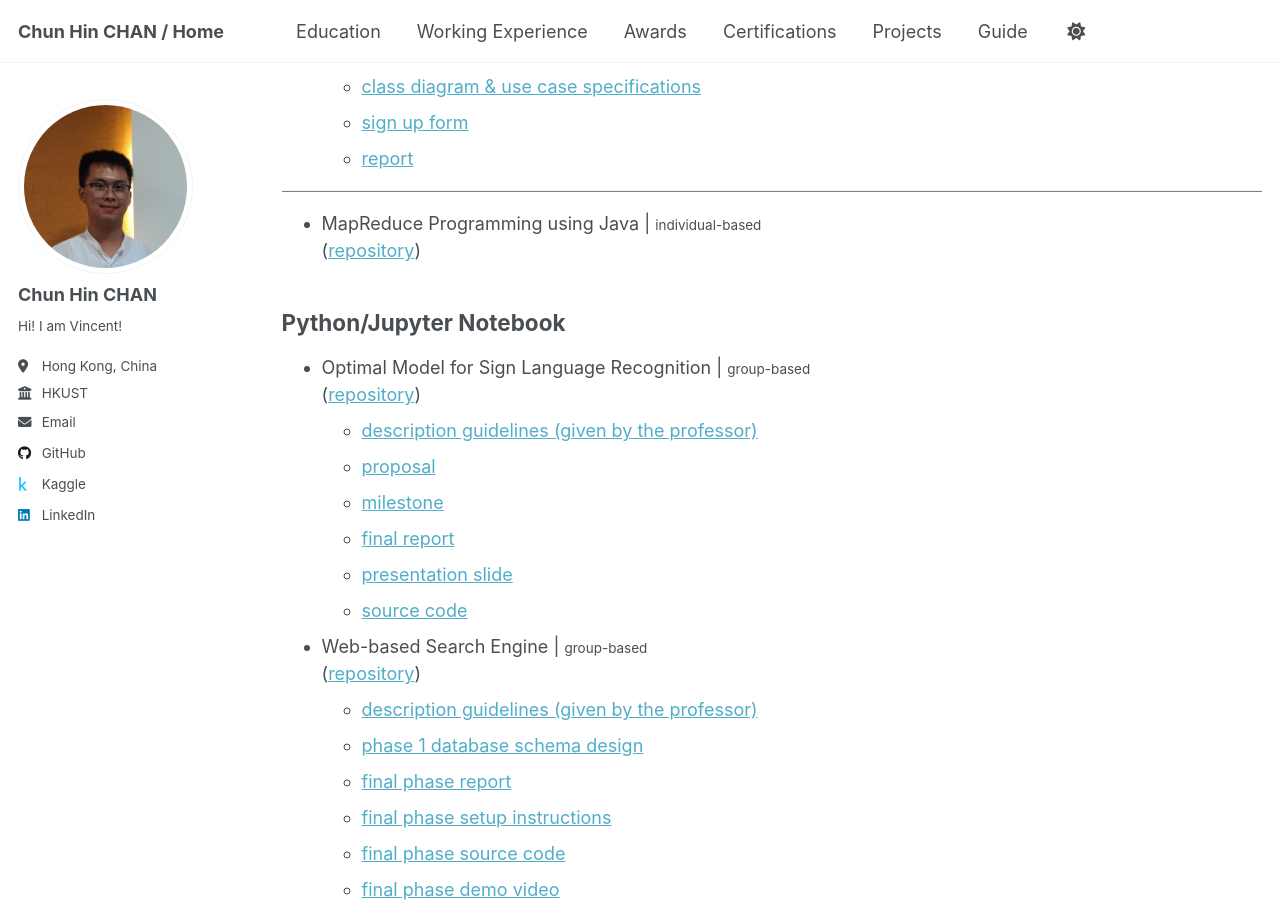
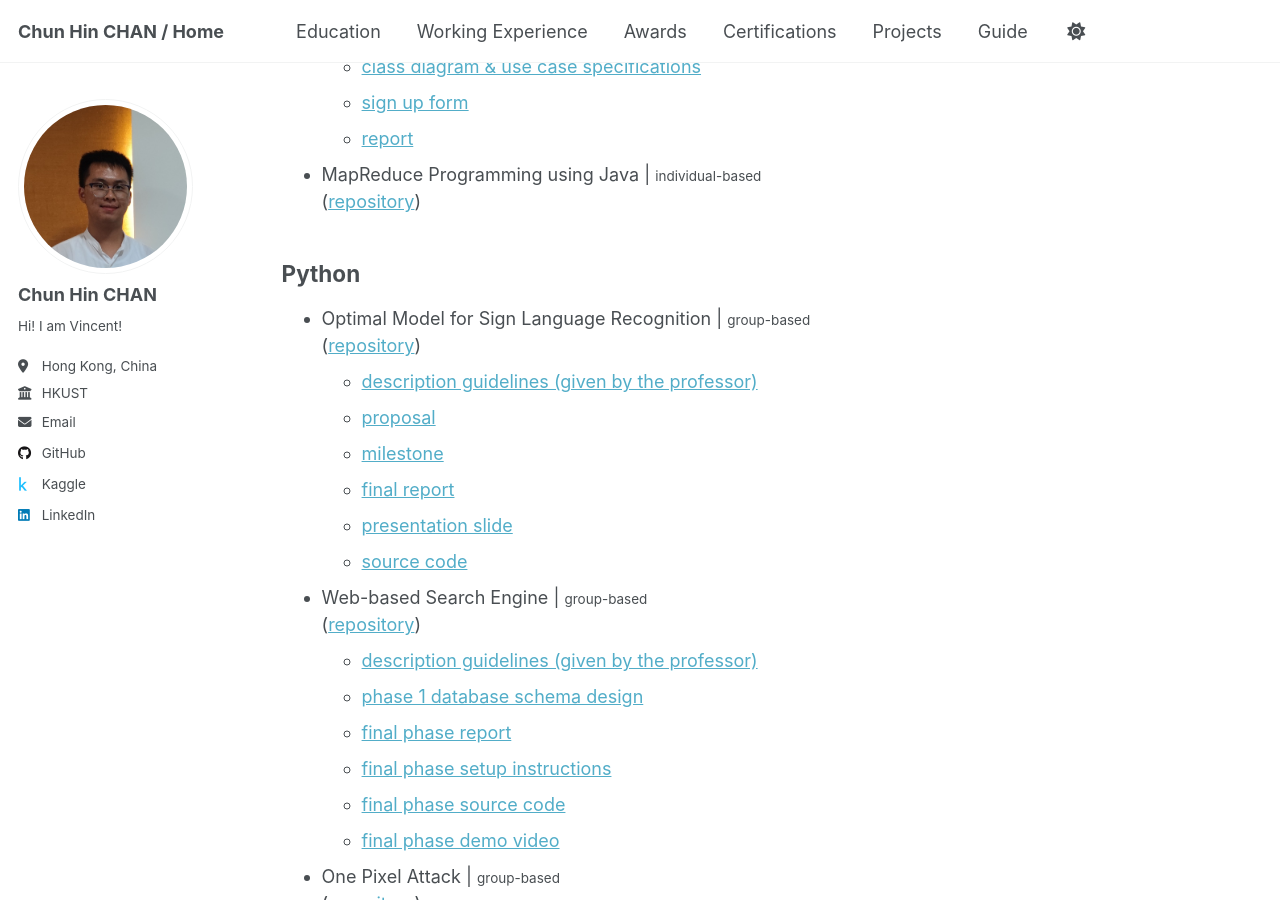
Before and after one commit to Vincent-Chan/index, a Jekyll site: the page built from _pages/projects.md, in a window 1280 px wide and 900 px high, scrolled down 479 px. Built offline with Jekyll 4.4.1, drawn with Linux system fonts in a browser that asks for light colours.

Commit message:
minor fix the UI of `Projects` page

```diff
--- a/_pages/projects.md
+++ b/_pages/projects.md
@@ -9,10 +9,10 @@ redirect_from:
 
 ## C/C++
 
-<hr style="background-color:gray; height:2px;">
-
 * Peer-to-Peer File Sharing Application with Centralized Directory Server | <small>individual-based</small>
 <br>([repository](https://github.com/Vincent-Chan/Peer-to-Peer-File-Sharing-Application-with-Centralized-Directory-Server))
+
+
 
 ## Java
 
@@ -25,12 +25,13 @@ redirect_from:
   * [sign up form](https://github.com/Vincent-Chan/COMP3111H-Group-Project-Tom-and-Jerry-in-Maze-Game/blob/main/SignupForm.pdf)
   * [report](https://github.com/Vincent-Chan/COMP3111H-Group-Project-Tom-and-Jerry-in-Maze-Game/blob/main/COMP3111GRP34_Activity2.pdf)
 
-<hr style="background-color:gray; height:2px;">
 
 * MapReduce Programming using Java | <small>individual-based</small>
 <br>([repository](https://github.com/Vincent-Chan/MapReduce-Programming-using-Java))
 
-## Python/Jupyter Notebook
+
+
+## Python
 
 * Optimal Model for Sign Language Recognition | <small>group-based</small>
 <br>([repository](https://github.com/Vincent-Chan/COMP4471-Group-Project-Optimal-Model-for-Sign-Language-Recognition))
@@ -91,7 +92,6 @@ redirect_from:
   * [presentation slides](https://github.com/Vincent-Chan/Data-Analysis-on-Historical-Weather-Data-using-PySpark/blob/main/Presentation%20Slide.pdf)
   * [source code](https://github.com/Vincent-Chan/Data-Analysis-on-Historical-Weather-Data-using-PySpark/blob/main/project%20code.ipynb)
 
-<hr style="background-color:gray; height:2px;">
 
 * Image Style Transfer and Image Classification Using Part of the VGG19 Model Architecture | <small>individual-based</small>
 <br>([repository](https://github.com/Vincent-Chan/Image-Style-Transfer-and-Image-Classification-Using-Part-of-the-VGG19-Model-Architecture))
```
Also changed, not shown: other parts of _pages/projects.md (+3 -1 lines).
